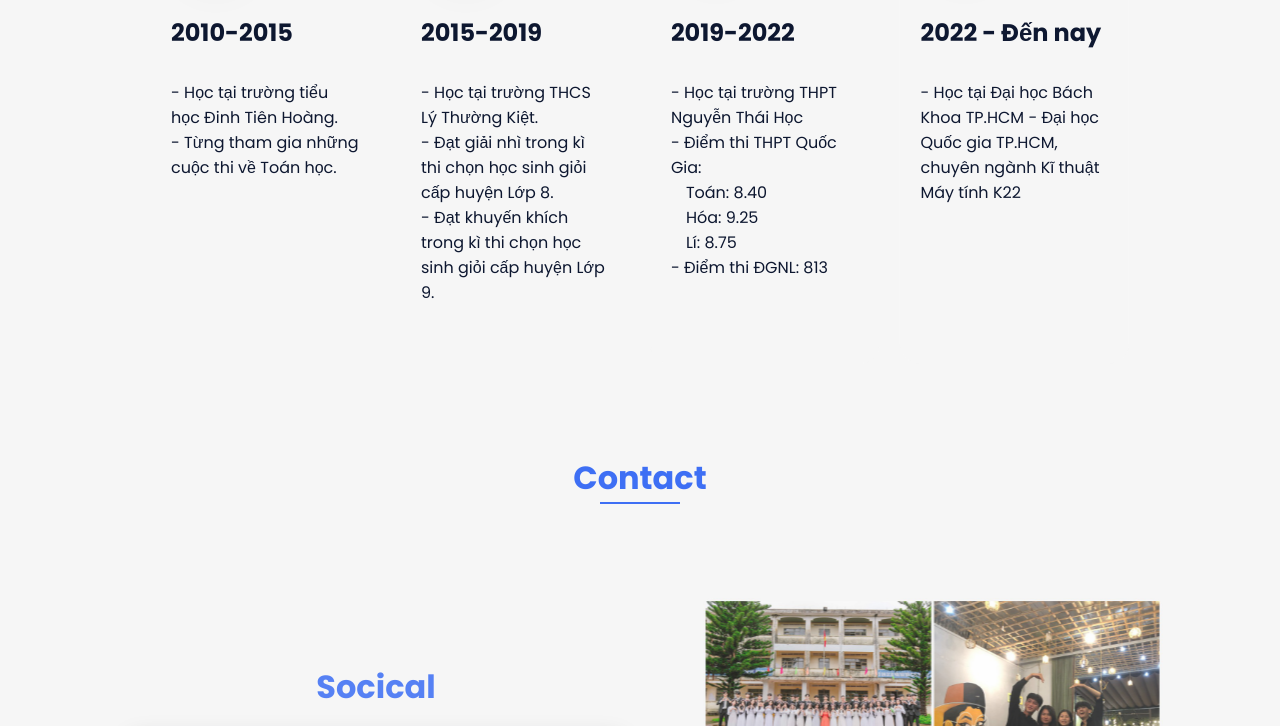
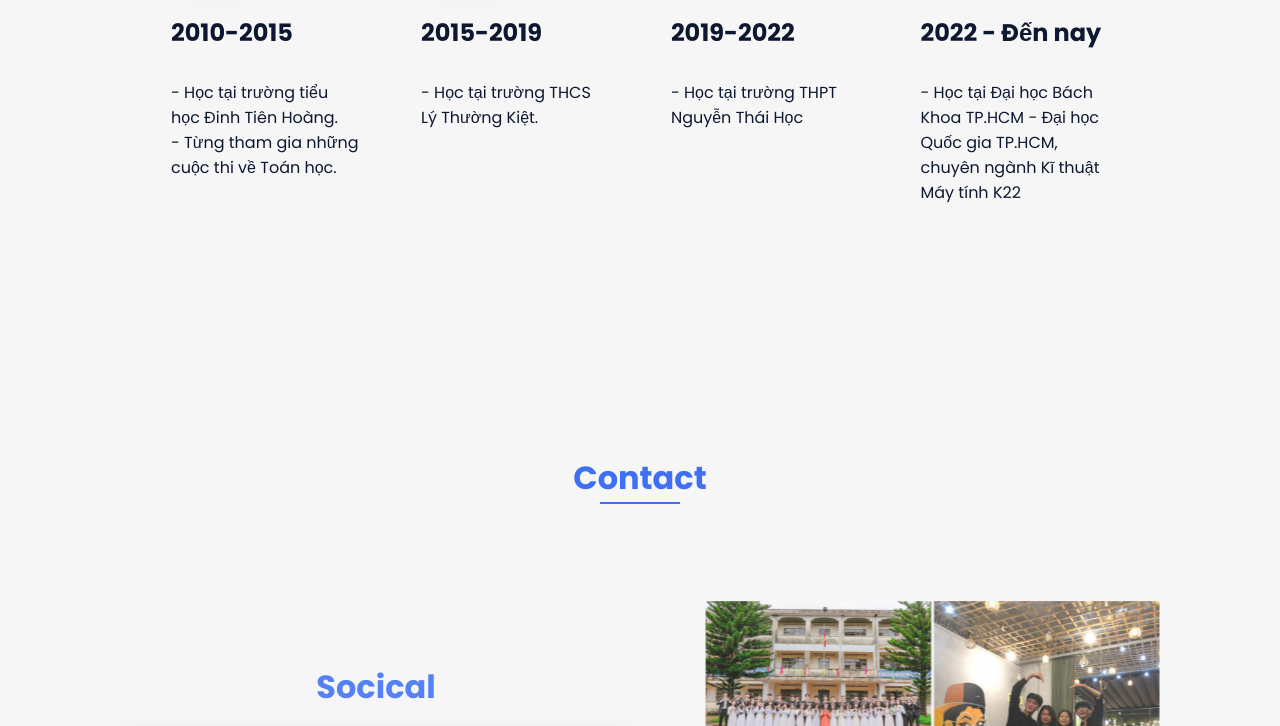
Before and after one commit to Slowy404/profile-v2.0, a plain HTML site: page index.html in a window 1280 px wide. Shown: the part 1540-2266 px from the top of the page. Drawn offline with Linux system fonts and the light colour scheme.

Commit message:
Update index.html

```diff
--- a/index.html
+++ b/index.html
@@ -89,8 +89,6 @@
                             <h2 class="timeline-header">2015-2019</h2>
                             <ul class="timeline-description">
                                 <li class="timeline-des__item">- Học tại trường THCS Lý Thường Kiệt.</li>
-                                <li class="timeline-des__item">- Đạt giải nhì trong kì thi chọn học sinh giỏi cấp huyện Lớp 8.</li>
-                                <li class="timeline-des__item">- Đạt khuyến khích trong kì thi chọn học sinh giỏi cấp huyện Lớp 9.</li>
                             </ul>
                         </div>
                     </div>
@@ -100,14 +98,6 @@
                             <h2 class="timeline-header">2019-2022</h2>
                             <ul class="timeline-description">
                                 <li class="timeline-des__item">- Học tại trường THPT Nguyễn Thái Học</li>
-                                <li class="timeline-des__item">- Điểm thi THPT Quốc Gia:
-                                    <ul class="timeline-des__list">
-                                        <li class="timeline-des__list-item">Toán: 8.40</li>
-                                        <li class="timeline-des__list-item">Hóa: 9.25</li>
-                                        <li class="timeline-des__list-item">Lí: 8.75</li>
-                                    </ul>
-                                </li>
-                                <li class="timeline-des__item">- Điểm thi ĐGNL: 813 </li>
                             </ul>
                         </div>
                         <div class="timeline-item number-4">
```
